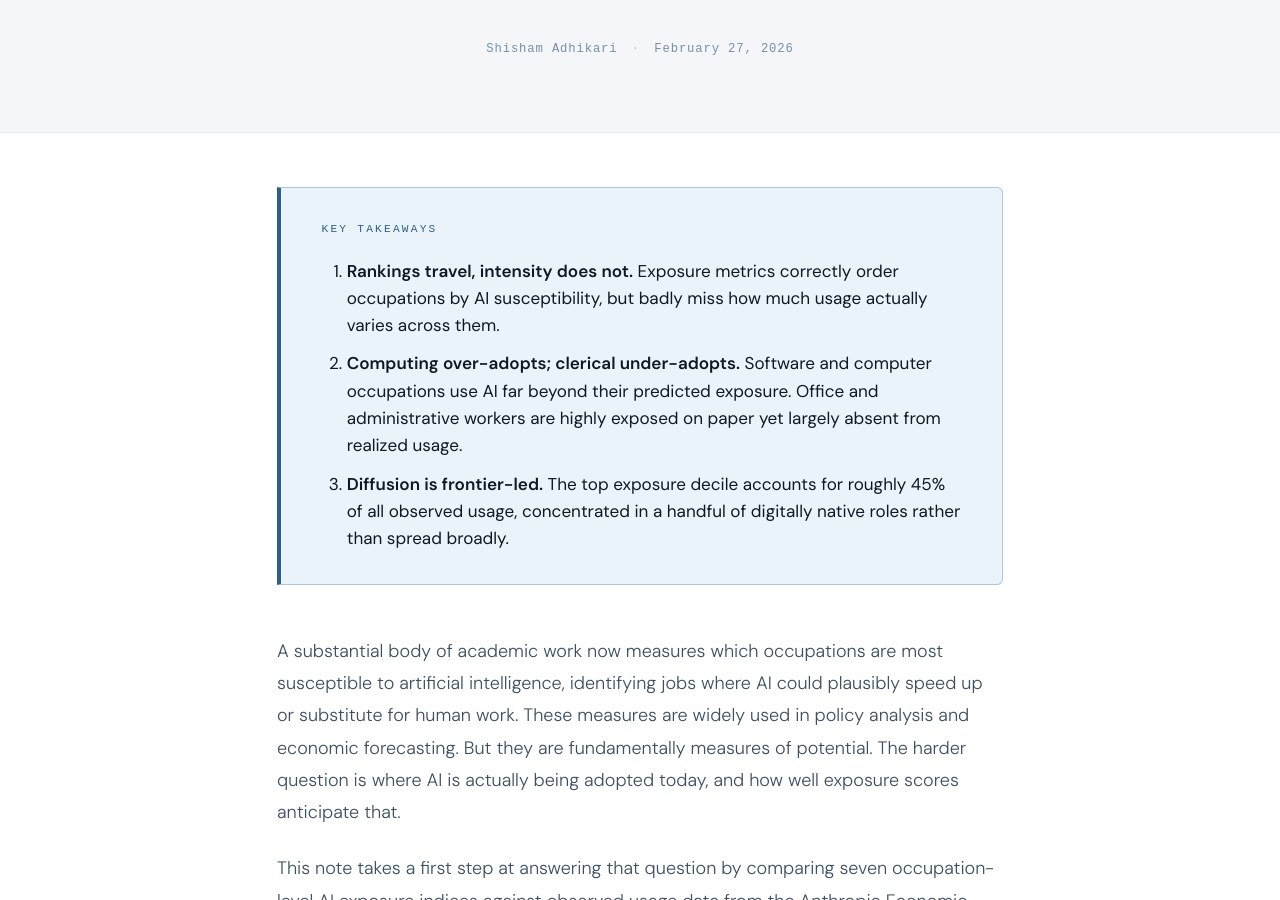
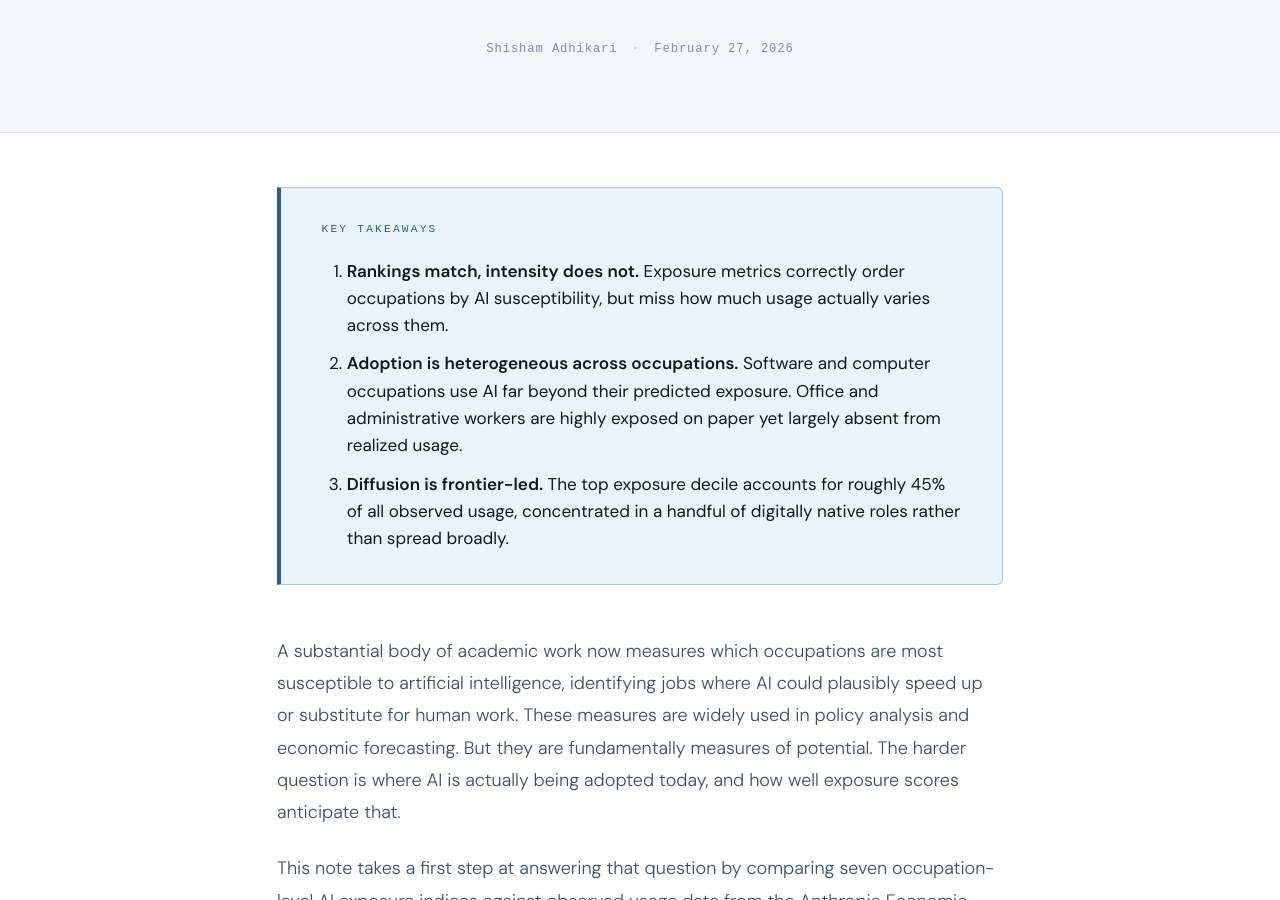
Before and after one commit to adhikars11/shadhikari, a Jekyll site: the page built from _posts/2026-02-27-ai-exposure-vs-usage.md, in a window 1280 px wide and 900 px high, scrolled down 463 px. Built offline with Jekyll 4.4.1, drawn with Linux system fonts in a browser that asks for light colours.

Commit message:
Update 2026-02-27-ai-exposure-vs-usage.md

```diff
--- a/_posts/2026-02-27-ai-exposure-vs-usage.md
+++ b/_posts/2026-02-27-ai-exposure-vs-usage.md
@@ -392,8 +392,8 @@ permalink: /posts/2026/02/ai-exposure-vs-usage/
     <div class="takeaways">
       <span class="kicker">Key Takeaways</span>
       <ol>
-        <li><strong>Rankings travel, intensity does not.</strong> Exposure metrics correctly order occupations by AI susceptibility, but badly miss how much usage actually varies across them.</li>
-        <li><strong>Computing over-adopts; clerical under-adopts.</strong> Software and computer occupations use AI far beyond their predicted exposure. Office and administrative workers are highly exposed on paper yet largely absent from realized usage.</li>
+        <li><strong>Rankings match, intensity does not.</strong> Exposure metrics correctly order occupations by AI susceptibility, but miss how much usage actually varies across them.</li>
+        <li><strong>Adoption is heterogeneous across occupations.</strong> Software and computer occupations use AI far beyond their predicted exposure. Office and administrative workers are highly exposed on paper yet largely absent from realized usage.</li>
         <li><strong>Diffusion is frontier-led.</strong> The top exposure decile accounts for roughly 45% of all observed usage, concentrated in a handful of digitally native roles rather than spread broadly.</li>
       </ol>
     </div>
```
